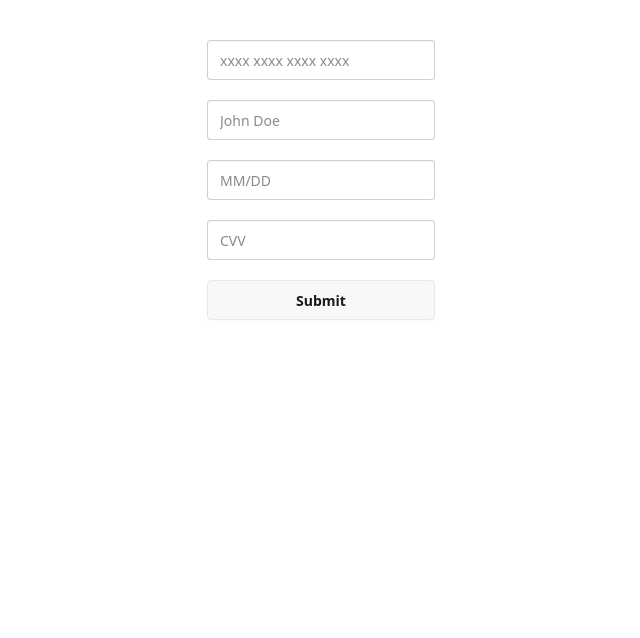
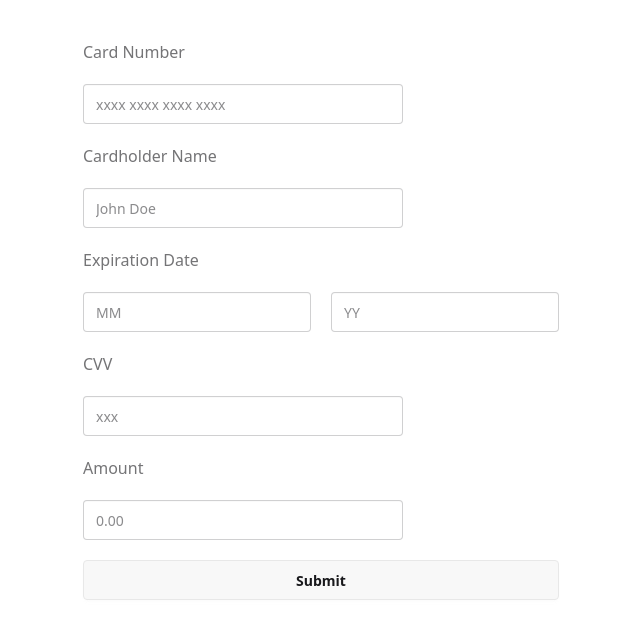
Before and after one commit to wedward88/FP-mock, a Next.js app: page / in a window 1280 px wide. Shown: the top 638 px of the page, without its empty margins (319-959 px from the left). Built offline with nearby package versions, Linux system fonts and the light colour scheme.

Commit message:
Added form validation, preliminary transaction list.

```diff
--- a/app/api/payment/route.tsx
+++ b/app/api/payment/route.tsx
@@ -1,12 +1,32 @@
 import { NextRequest, NextResponse } from 'next/server';
+
+import { CardData } from '@/app/types/types';
+import { decryptData } from '@/app/utils';
 
 import { mockDB } from '../mockDB';
 
 export async function POST(request: NextRequest) {
   const body = await request.json();
-  const transactionId = crypto.randomUUID();
 
+  const transactionId = mockCardTransaction(body);
   mockDB[transactionId] = body;
 
   return NextResponse.json({ id: transactionId });
 }
+
+const mockCardTransaction = (encryptedData: string) => {
+  const transactionId = crypto.randomUUID();
+  const creditCardData = decryptData<CardData>(
+    encryptedData,
+    process.env.NEXT_PUBLIC_ENCRYPTION_SECRET!
+  );
+
+  console.log('Card Number:', creditCardData.number);
+  console.log('Name:', creditCardData.name);
+  console.log('Expiry Month:', creditCardData.expirMonth);
+  console.log('Expiry Year:', creditCardData.expirYear);
+  console.log('CVV:', creditCardData.cvv);
+  console.log('Amount:', creditCardData.amount);
+
+  return transactionId;
+};
--- a/app/api/transaction/route.tsx
+++ b/app/api/transaction/route.tsx
@@ -4,7 +4,15 @@ import { mockDB } from '../mockDB';
 
 export async function GET(request: NextRequest) {
   const body = await request.json();
-  const transcation = mockDB[body.id];
+  if (!body.id) {
+    return NextResponse.error();
+  }
 
-  return NextResponse.json(transcation);
+  const transaction = mockDB[body.id] ?? null;
+
+  if (!transaction) {
+    return NextResponse.error();
+  }
+
+  return NextResponse.json(transaction);
 }
--- a/app/page.tsx
+++ b/app/page.tsx
@@ -1,9 +1,45 @@
+'use client';
+import { useState } from 'react';
+
 import CardForm from './payment-card/Form';
+import TransactionList from './transactions/List';
+import { Transaction } from './types/types';
+import { encryptData } from './utils';
+
+type TransactionIds = Transaction[];
 
 export default function Home() {
+  const [transactionIds, setTransactionIds] =
+    useState<TransactionIds>([]);
+  const handleSubmit = async (
+    event: React.FormEvent,
+    formData: any
+  ) => {
+    event.preventDefault();
+    // Encrypt the form data
+    const encryptedData = encryptData(
+      formData,
+      process.env.NEXT_PUBLIC_ENCRYPTION_SECRET!
+    );
+    // Send the encrypted data to the server
+    const response = await fetch('/api/payment', {
+      method: 'POST',
+      headers: {
+        'Content-Type': 'application/json',
+      },
+      body: JSON.stringify(encryptedData),
+    });
+
+    const result = await response.json();
+    setTransactionIds([...transactionIds, result]);
+  };
+
   return (
-    <div className="flex justify-center m-10">
-      <CardForm />
+    <div className="flex justify-around m-10 ">
+      <CardForm onSubmit={handleSubmit} />
+      {transactionIds.length > 0 && (
+        <TransactionList transactionIds={transactionIds} />
+      )}
     </div>
   );
 }
--- a/app/payment-card/Form.tsx
+++ b/app/payment-card/Form.tsx
@@ -1,84 +1,127 @@
 'use client';
-import { useEffect, useState } from 'react';
+import { useState } from 'react';
 
-type FormData = {
-  number: string;
-  name: string;
-  expiration: string;
-  cvv: string;
-};
+import { CardData } from '../types/types';
 
-const CardForm = () => {
-  const defaultFormData: FormData = {
+interface CardFormProps {
+  onSubmit: (event: React.FormEvent, formData: CardData) => void;
+}
+const CardForm = ({ onSubmit }: CardFormProps) => {
+  const defaultFormData: CardData = {
     number: '',
     name: '',
-    expiration: '',
+    expirMonth: '',
+    expirYear: '',
     cvv: '',
+    amount: '',
   };
 
-  const [formData, setFormData] = useState<FormData>(defaultFormData);
+  const [formData, setFormData] = useState<CardData>(defaultFormData);
 
   const handleChange = (
     event: React.ChangeEvent<HTMLInputElement>
   ) => {
     const { name, value } = event.target;
 
+    // Only allow numbers and decimal points for the below fields
+    const numericFields = [
+      'expirMonth',
+      'expirYear',
+      'cvv',
+      'amount',
+    ];
+    let formattedValue = numericFields.includes(name)
+      ? value.replace(/[^\d.]/g, '') // removes non-digits
+      : value;
+
+    // Format card number as XXXX XXXX XXXX XXXX
+    if (name === 'number') {
+      // Remove all non-digit characters
+      const digits = value.replace(/\D/g, '');
+
+      // Group into chunks of 4
+      formattedValue = digits.match(/.{1,4}/g)?.join(' ') ?? '';
+    }
+
     setFormData((prevData) => ({
       ...prevData,
-      [name]: value,
+      [name]: formattedValue,
     }));
   };
 
-  const handleSubmit = async (event: React.FormEvent) => {
-    event.preventDefault();
-
-    const response = await fetch('/api/payment', {
-      method: 'POST',
-      headers: {
-        'Content-Type': 'application/json',
-      },
-      body: JSON.stringify(formData),
-    });
-
-    // const result = await response.json();
-    // console.log('Transaction ID:', result.id);
-  };
-
   return (
-    <form onSubmit={handleSubmit} className="flex flex-col space-y-5">
+    <form
+      onSubmit={(event) => onSubmit(event, formData)}
+      className="flex flex-col space-y-5"
+    >
+      <p className="label">Card Number</p>
       <input
         type="text"
         inputMode="numeric"
-        pattern="[0-9\s]{13,19}"
         autoComplete="cc-number"
-        max="19"
+        maxLength={19}
         placeholder="xxxx xxxx xxxx xxxx"
         name="number"
+        value={formData.number}
         className="input"
         onChange={handleChange}
         required
       />
+      <p className="label">Cardholder Name</p>
       <input
         type="text"
         placeholder="John Doe"
         name="name"
         className="input"
+        value={formData.name}
         onChange={handleChange}
         required
       />
+      <p className="label">Expiration Date</p>
+      <div className="flex space-x-5">
+        <input
+          type="text"
+          inputMode="numeric"
+          placeholder="MM"
+          name="expirMonth"
+          className="input"
+          maxLength={2}
+          value={formData.expirMonth}
+          onChange={handleChange}
+          required
+        />
+        <input
+          type="text"
+          placeholder="YY"
+          inputMode="numeric"
+          name="expirYear"
+          className="input"
+          maxLength={2}
+          value={formData.expirYear}
+          onChange={handleChange}
+          required
+        />
+      </div>
+      <p className="label">CVV</p>
       <input
         type="text"
-        placeholder="MM/DD"
-        name="expiration"
+        placeholder="xxx"
+        inputMode="numeric"
+        name="cvv"
         className="input"
+        maxLength={4}
+        value={formData.cvv}
         onChange={handleChange}
         required
       />
+      <p className="label">Amount</p>
       <input
         type="text"
-        placeholder="CVV"
-        name="cvv"
+        inputMode="numeric"
+        placeholder="0.00"
+        name="amount"
         className="input"
+        value={formData.amount}
         onChange={handleChange}
         required
       />
--- /dev/null
+++ b/app/transactions/List.tsx
@@ -0,0 +1,27 @@
+import { Transaction } from '../types/types';
+
+interface TransactionIds {
+  transactionIds: Transaction[];
+}
+
+const TransactionList = ({ transactionIds }: TransactionIds) => {
+  console.log(transactionIds[0]);
+  return (
+    <div>
+      <h2>Transaction List</h2>
+      <ul>
+        {transactionIds.map((transaction) => (
+          <li key={transaction.id}>
+            <a
+              href={`/api/transaction?transactionId=${transaction.id}`}
+            >
+              {transaction.id}
+            </a>
+          </li>
+        ))}
+      </ul>
+    </div>
+  );
+};
+
+export default TransactionList;
--- /dev/null
+++ b/app/types/types.ts
@@ -0,0 +1,12 @@
+export type CardData = {
+  number: string;
+  name: string;
+  expirMonth: string;
+  expirYear: string;
+  cvv: string;
+  amount: string;
+};
+
+export type Transaction = {
+  id: string;
+};
--- /dev/null
+++ b/app/utils.ts
@@ -0,0 +1,13 @@
+import CryptoJS from 'crypto-js';
+
+import { CardData } from './types/types';
+
+export function encryptData(data: CardData, key: string): string {
+  return CryptoJS.AES.encrypt(JSON.stringify(data), key).toString();
+}
+
+export function decryptData<T>(data: string, key: string): T {
+  const bytes = CryptoJS.AES.decrypt(data, key);
+
+  return JSON.parse(bytes.toString(CryptoJS.enc.Utf8));
+}
--- a/package.json
+++ b/package.json
@@ -9,6 +9,7 @@
     "lint": "next lint"
   },
   "dependencies": {
+    "crypto-js": "^4.2.0",
     "next": "15.3.1",
     "react": "^19.0.0",
     "react-dom": "^19.0.0"
@@ -16,6 +17,7 @@
   "devDependencies": {
     "@eslint/eslintrc": "^3",
     "@tailwindcss/postcss": "^4",
+    "@types/crypto-js": "^4.2.2",
     "@types/node": "^20",
     "@types/react": "^19",
     "@types/react-dom": "^19",
```
Also changed, not shown: 1 other file (tests, documents, lock files or other folders).
